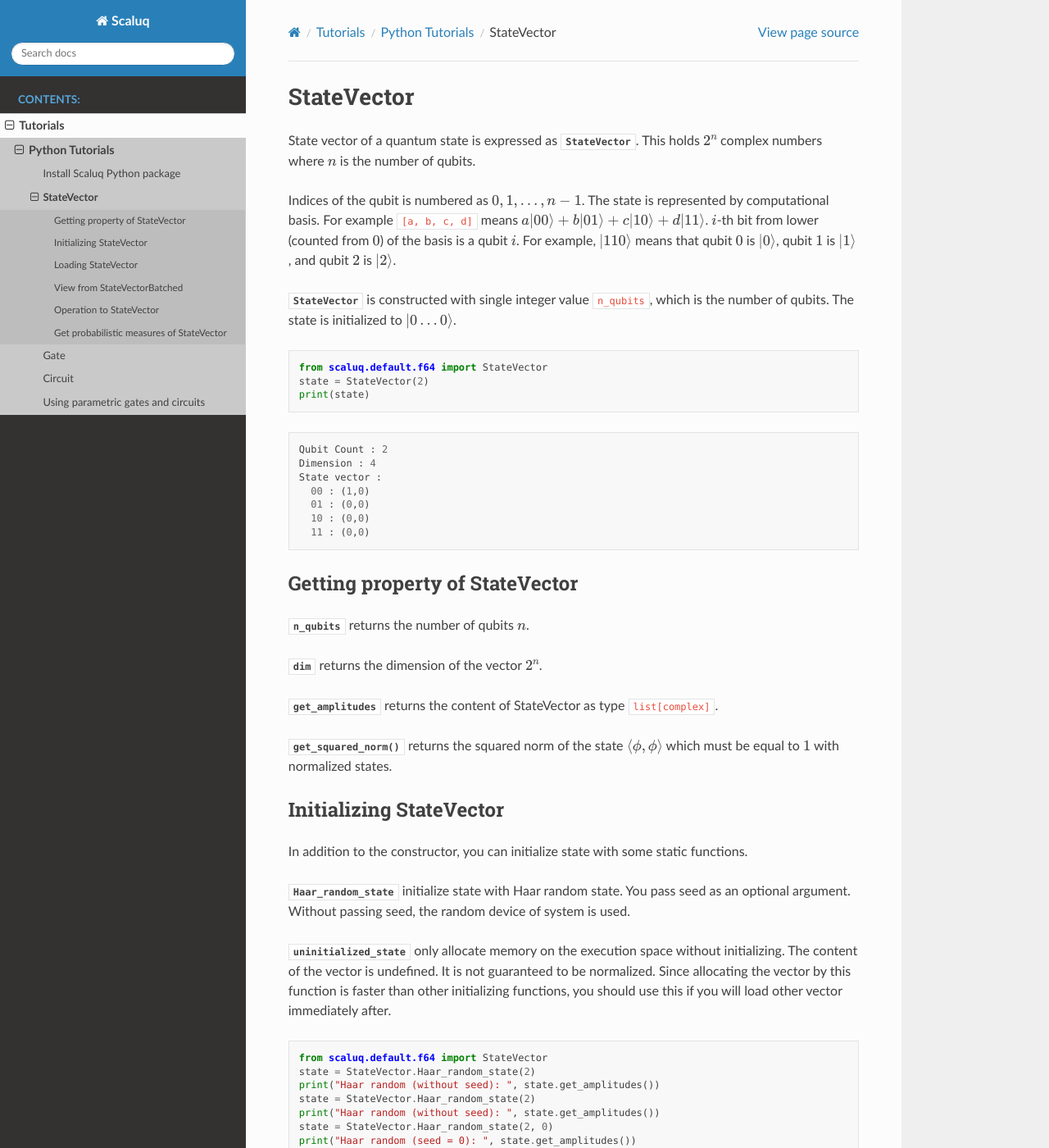
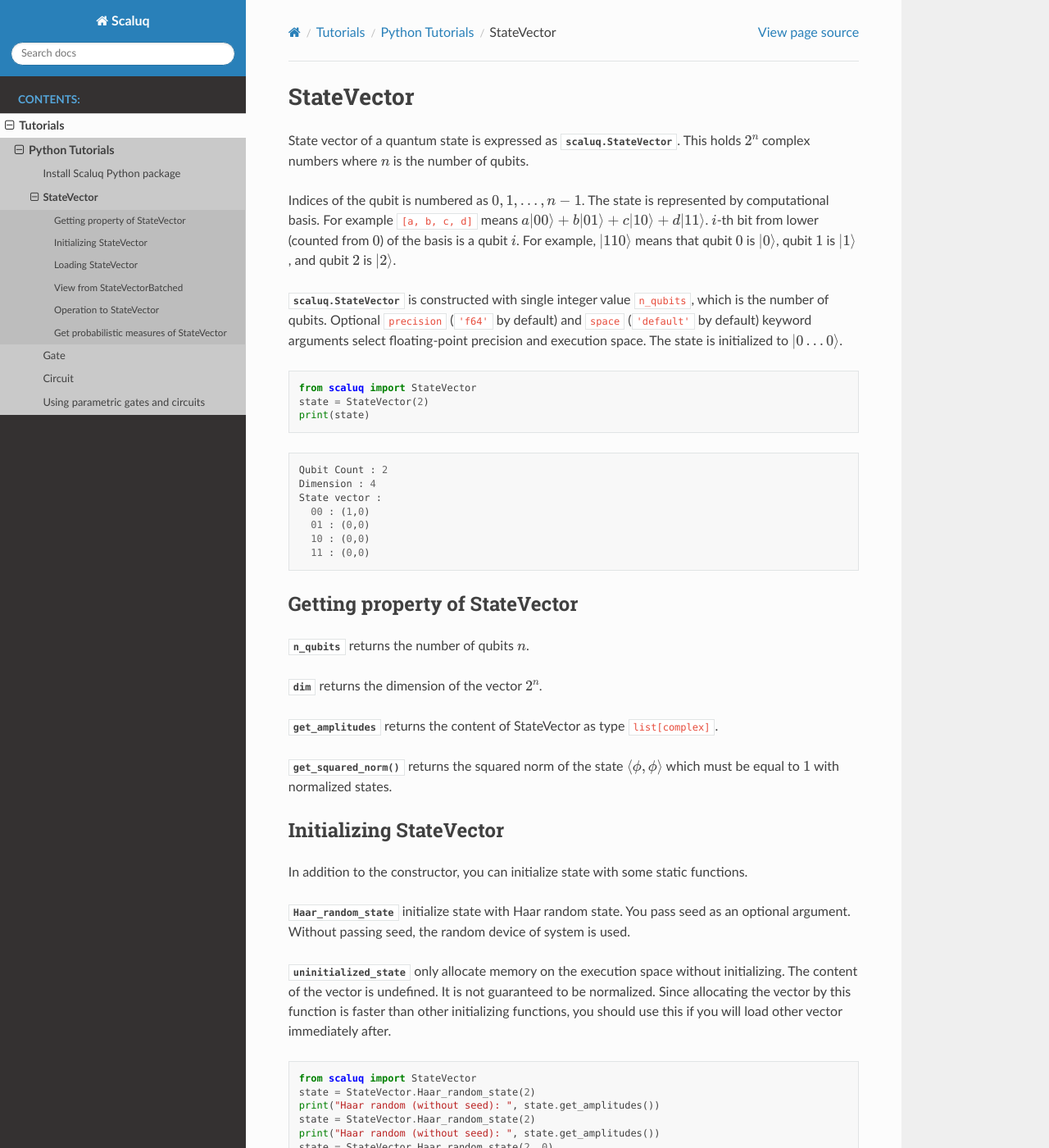
Before and after one commit to qulacs/scaluq, a Sphinx documentation site: the page built from doc/source/tutorials/python/state_vector.md, in a window 1280 px wide and 1400 px high. Shown: the whole window at 82% size. Built offline with Sphinx 7.4.7 and the Read the Docs theme 3.1.0, drawn with Linux system fonts in a browser that asks for light colours; pages that are not in the unit, such as notebooks, are missing from menus; some of the changed text lies outside the part shown.

Commit message:
新prec/space指定に修正

````diff
--- a/doc/source/tutorials/python/state_vector.md
+++ b/doc/source/tutorials/python/state_vector.md
@@ -1,6 +1,6 @@
 # StateVector
 
-State vector of a quantum state is expressed as {class}`StateVector <scaluq.default.f64.StateVector>`.
+State vector of a quantum state is expressed as {class}`scaluq.StateVector`.
 This holds $2^n$ complex numbers where $n$ is the number of qubits.
 
 Indices of the qubit is numbered as $0,1,\dots,n-1$.
@@ -8,11 +8,12 @@ The state is represented by computational basis. For example `[a, b, c, d]` mean
 $i$-th bit from lower (counted from $0$) of the basis is a qubit $i$.
 For example, $\ket{110}$ means that qubit $0$ is $\ket{0}$, qubit $1$ is $\ket{1}$, and qubit $2$ is $\ket{2}$.
 
-{class}`StateVector <scaluq.default.f64.StateVector>` is constructed with single integer value `n_qubits`, which is the number of qubits.
+{class}`scaluq.StateVector` is constructed with single integer value `n_qubits`, which is the number of qubits.
+Optional `precision` (`'f64'` by default) and `space` (`'default'` by default) keyword arguments select floating-point precision and execution space.
 The state is initialized to $\ket{0\dots 0}$.
 
 ```py
-from scaluq.default.f64 import StateVector
+from scaluq import StateVector
 state = StateVector(2)
 print(state)
 ```
@@ -28,11 +29,11 @@ State vector :
 
 ## Getting property of StateVector
 
-{func}`n_qubits <scaluq.default.f64.StateVector>` returns the number of qubits $n$.
+{func}`n_qubits <scaluq.StateVector>` returns the number of qubits $n$.
 
-{func}`dim <scaluq.default.f64.StateVector>` returns the dimension of the vector $2^n$.
+{func}`dim <scaluq.StateVector>` returns the dimension of the vector $2^n$.
 
-{func}`get_amplitudes <scaluq.default.f64.StateVector>` returns the content of StateVector as type `list[complex]`.
+{func}`get_amplitudes <scaluq.StateVector>` returns the content of StateVector as type `list[complex]`.
 
 {func}`get_squared_norm()` returns the squared norm of the state $\braket{\phi, \phi}$ which must be equal to $1$ with normalized states.
 
@@ -40,12 +41,12 @@ State vector :
 
 In addition to the constructor, you can initialize state with some static functions.
 
-{func}`Haar_random_state <scaluq.default.f64.StateVector>` initialize state with Haar random state. You pass seed as an optional argument. Without passing seed, the random device of system is used.
+{func}`Haar_random_state <scaluq.StateVector>` initialize state with Haar random state. You pass seed as an optional argument. Without passing seed, the random device of system is used.
 
-{func}`uninitialized_state <scaluq.default.f64.StateVector>` only allocate memory on the execution space without initializing. The content of the vector is undefined. It is not guaranteed to be normalized. Since allocating the vector by this function is faster than other initializing functions, you should use this if you will load other vector immediately after.
+{func}`uninitialized_state <scaluq.StateVector>` only allocate memory on the execution space without initializing. The content of the vector is undefined. It is not guaranteed to be normalized. Since allocating the vector by this function is faster than other initializing functions, you should use this if you will load other vector immediately after.
 
 ```py
-from scaluq.default.f64 import StateVector
+from scaluq import StateVector
 state = StateVector.Haar_random_state(2)
 print("Haar random (without seed): ", state.get_amplitudes())
 state = StateVector.Haar_random_state(2)
@@ -65,18 +66,18 @@ Haar random (seed = 0):  [(0.24602695668676106-0.3593147366777609j), (-0.2016366
 
 ## Loading StateVector
 
-You can load the content of {class}`StateVector <scaluq.default.f64.StateVector>` by various functions.
+You can load the content of {class}`StateVector <scaluq.StateVector>` by various functions.
 
-{func}`set_zero_state <scaluq.default.f64.StateVector.set_zero_state>` is used for setting the vector to $\ket{00\dots0}=[1,0,\dots,0]$.
+{func}`set_zero_state <scaluq.StateVector.set_zero_state>` is used for setting the vector to $\ket{00\dots0}=[1,0,\dots,0]$.
 
-{func}`set_zero_norm_state <scaluq.default.f64.StateVector.set_zero_norm_state>` is used for setting the vector to $0=[0,0,\dots,0]$.
+{func}`set_zero_norm_state <scaluq.StateVector.set_zero_norm_state>` is used for setting the vector to $0=[0,0,\dots,0]$.
 
-{func}`set_computational_basis <scaluq.default.f64.StateVector.set_computational_basis>` is used for setting the vector to $\ket{b}$ with input args $0\leq b \leq 2^{n}-1$.
+{func}`set_computational_basis <scaluq.StateVector.set_computational_basis>` is used for setting the vector to $\ket{b}$ with input args $0\leq b \leq 2^{n}-1$.
 
-{func}`load <scaluq.default.f64.StateVector.load>` is used for loading the other vector (with $2^n$ length) directly as amplitudes.
+{func}`load <scaluq.StateVector.load>` is used for loading the other vector (with $2^n$ length) directly as amplitudes.
 
 ```py
-from scaluq.default.f64 import StateVector
+from scaluq import StateVector
 state = StateVector(2)
 state.set_zero_state()
 print("zero state:", state.get_amplitudes())
@@ -97,15 +98,15 @@ loaded numpy state: [(0.7071067811865475+0j), 0j, 0j, (0.7071067811865475+0j)]
 
 ## View from StateVectorBatched
 
-When you work with {class}`StateVectorBatched <scaluq.default.f64.StateVectorBatched>`, you can extract a single state vector in two ways.
+When you work with {class}`StateVectorBatched <scaluq.StateVectorBatched>`, you can extract a single state vector in two ways.
 
-- {func}`get_state_vector_at <scaluq.default.f64.StateVectorBatched.get_state_vector_at>` returns a copy.
-- {func}`view_state_vector_at <scaluq.default.f64.StateVectorBatched.view_state_vector_at>` returns a view (shared memory).
+- {func}`get_state_vector_at <scaluq.StateVectorBatched.get_state_vector_at>` returns a copy.
+- {func}`view_state_vector_at <scaluq.StateVectorBatched.view_state_vector_at>` returns a view (shared memory).
 
-`view_state_vector_at` does not copy the amplitudes, so updating the returned {class}`StateVector <scaluq.default.f64.StateVector>` also updates the corresponding batch in the original `StateVectorBatched`.
+`view_state_vector_at` does not copy the amplitudes, so updating the returned {class}`StateVector <scaluq.StateVector>` also updates the corresponding batch in the original `StateVectorBatched`.
 
 ```py
-from scaluq.default.f64 import StateVectorBatched
+from scaluq import StateVectorBatched
 
 states = StateVectorBatched(2, 2)
 
@@ -128,15 +129,15 @@ detached copy: [0j, 0j, (1+0j), 0j]
 
 ## Operation to StateVector
 
-You can perform some operations to {class}`StateVector <scaluq.default.f64.StateVector>`.
+You can perform some operations to {class}`StateVector <scaluq.StateVector>`.
 
-{func}`add_state_vector_with_coef <scaluq.default.f64.add_state_vector_with_coef>` is used to update the vector by adding $c\ket{\psi}$, where `c` is a complex number and $\ket{\psi}$ is another state vector with same dimension.
+`add_state_vector_with_coef` is used to update the vector by adding $c\ket{\psi}$, where `c` is a complex number and $\ket{\psi}$ is another state vector with same dimension.
 
-{func}`multiply_coef <scaluq.default.f64.multiply_coef>` is used to update the vector by multiplying a complex number.
+`multiply_coef` is used to update the vector by multiplying a complex number.
 
 ```py
 import math
-from scaluq.default.f64 import StateVector
+from scaluq import StateVector
 phi = StateVector(2)
 print("phi:", phi.get_amplitudes())
 psi = StateVector.uninitialized_state(2)
@@ -156,24 +157,24 @@ phi after multiplied coef: [(0.7071067811865475+0j), 0j, 0j, 0.7071067811865475j
 
 ## Get probabilistic measures of StateVector
 
-You can get probabilistic measures of {class}`StateVector <scaluq.default.f64.StateVector>`.
+You can get probabilistic measures of {class}`StateVector <scaluq.StateVector>`.
 
-{func}`get_zero_probability <scaluq.default.f64.StateVector.get_zero_probability>` is used to get the probability of getting $0$ when the specified qubit is measured by Z-basis.
+{func}`get_zero_probability <scaluq.StateVector.get_zero_probability>` is used to get the probability of getting $0$ when the specified qubit is measured by Z-basis.
 
-{func}`get_marginal_probability <scaluq.default.f64.StateVector.get_marginal_probability>` is used to get the marginal probability of getting specified result when some of qubits are measured simultaneously by Z-basis.
+{func}`get_marginal_probability <scaluq.StateVector.get_marginal_probability>` is used to get the marginal probability of getting specified result when some of qubits are measured simultaneously by Z-basis.
 The result is specified by a list of integer with length `n`. $i$-th value of elements means as follows:
 - `0`: $i$-th qubit is measured and the result is $0$.
 - `1`: $i$-th qubit is measured and the result is $1$.
-- {func}`StateVector.UNMEASURED <scaluq.default.f64.StateVector.UNMEASURED>`: $i$-th qubit is not measured.
+- {func}`StateVector.UNMEASURED <scaluq.StateVector.UNMEASURED>`: $i$-th qubit is not measured.
 
-{func}`get_entropy <scaluq.default.f64.StateVector.get_entropy>` is used to get the entropy of the vector, which is calculated by $\sum_i -p_i \log_2 p_i$ ($p_i$ ($0\leq i<2^n$) is $|v_i|^2$ with $v_i$ is the $i$-th amplitude of the vector).
+{func}`get_entropy <scaluq.StateVector.get_entropy>` is used to get the entropy of the vector, which is calculated by $\sum_i -p_i \log_2 p_i$ ($p_i$ ($0\leq i<2^n$) is $|v_i|^2$ with $v_i$ is the $i$-th amplitude of the vector).
 
-{func}`sampling <scaluq.default.f64.StateVector.sampling>` is used to perform sampling on the vector.
+{func}`sampling <scaluq.StateVector.sampling>` is used to perform sampling on the vector.
 With passing the number of sampling as `sampling_count`, a list of integers with length `sampling_count` is returned.
 
 ```py
 import math
-from scaluq.default.f64 import StateVector
+from scaluq import StateVector
 state = StateVector.uninitialized_state(2)
 vec = [1/2, 0, 0, math.sqrt(3)/2 * 1j]
 state.load(vec)
````
Also changed, not shown: README.md (+19 -23 lines), README_ja.md (+17 -21 lines), doc/source/tutorials/python/batch.md (+12 -12 lines), doc/source/tutorials/python/circuit.md (+11 -11 lines), doc/source/tutorials/python/gate.md (+24 -25 lines), doc/source/tutorials/python/oprator.md (+10 -8 lines), doc/source/tutorials/python/param.md (+6 -6 lines).
